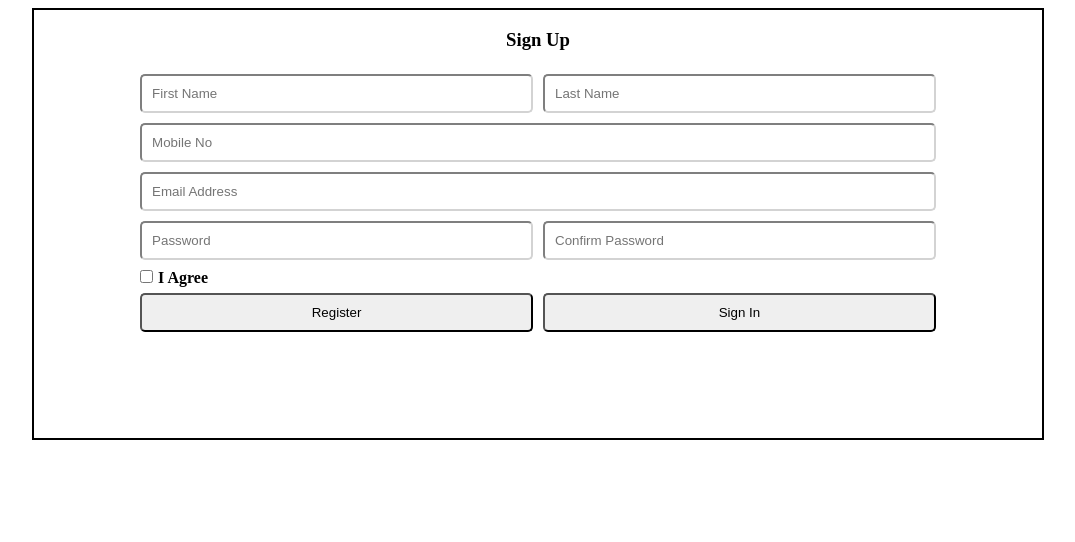
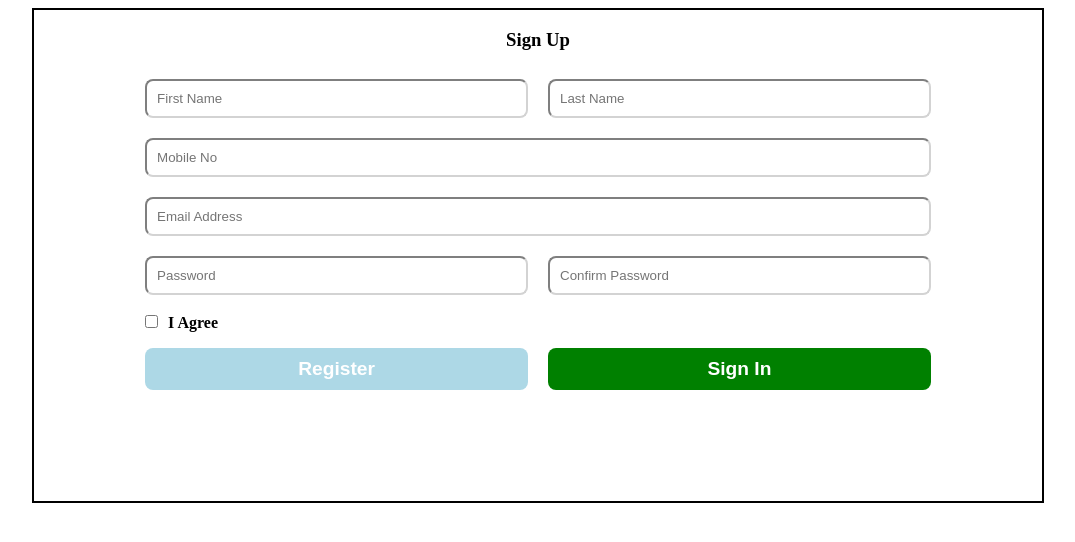
Before and after one commit to jbt10699/A1---HTML, a plain HTML site: page index.html in a window 1280 px wide. Shown: the whole page, without its empty margins (102-1177 px from the left). Drawn offline with Linux system fonts and the light colour scheme.

Commit message:
Cleaned up a bit

```diff
--- a/index.html
+++ b/index.html
@@ -30,8 +30,8 @@
         </div>
 
         <div class = "twoEntries">
-            <button id="register">Register</button>
-            <button id="Sign In">Sign In</button>
+            <button id="registerBtn">Register</button>
+            <button id="signInBtn">Sign In</button>
         </div>
 
     </div>
--- a/main.css
+++ b/main.css
@@ -4,8 +4,8 @@ h3{
 
 input{
     border-color: lightgray;
-    border-radius: 5px;
-    margin: 5px;
+    border-radius: 8px;
+    margin: 10px;
     padding: 10px;
 }
 
@@ -14,10 +14,22 @@ label{
 }
 
 button{
-    margin: 5px;
+    margin: 10px;
     padding: 10px;
-    border-radius: 5px;
+    border-radius: 8px;
     cursor: pointer;
+    color: white;
+    font-weight: bold;
+    font-size: larger;
+    border: none;
+}
+
+#registerBtn{
+    background-color: lightblue;
+}
+
+#signInBtn{
+    background-color: green;
 }
 
 .twoEntries{
```
